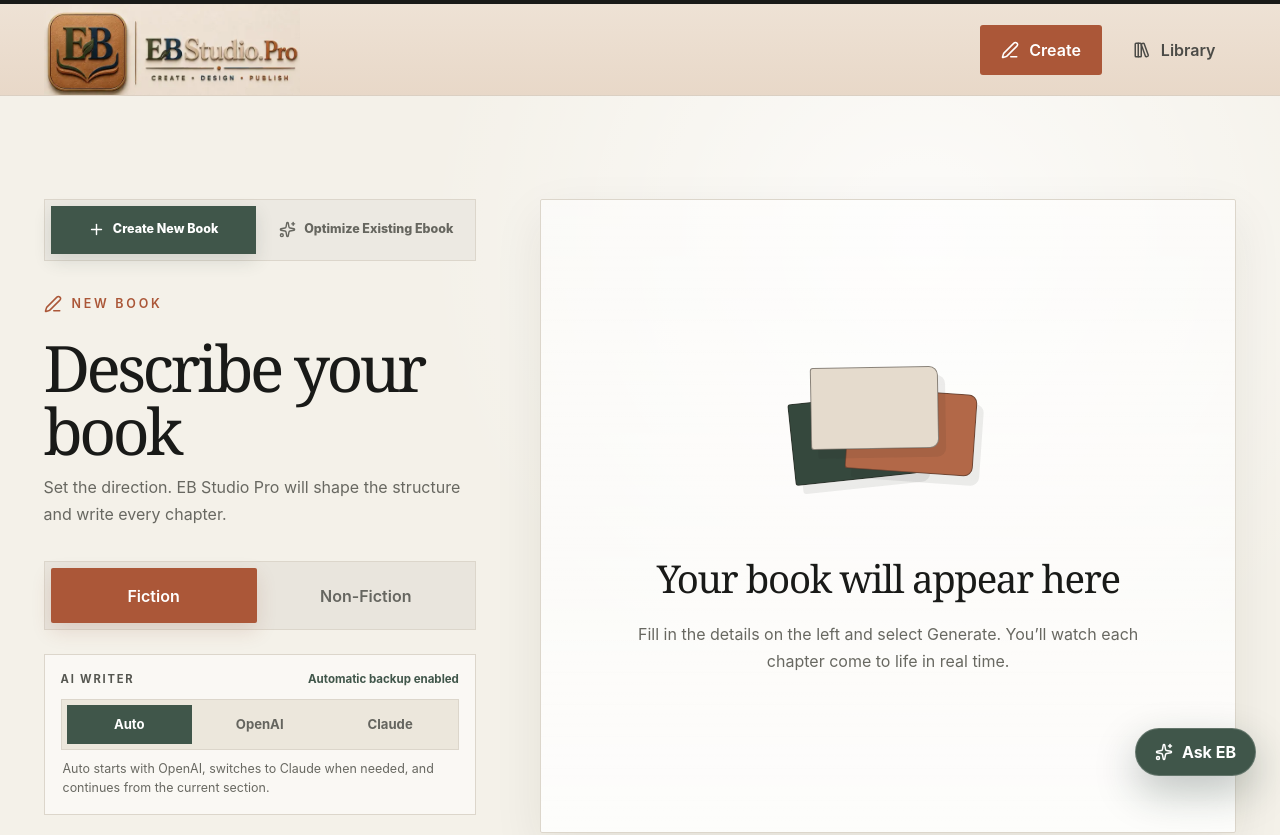
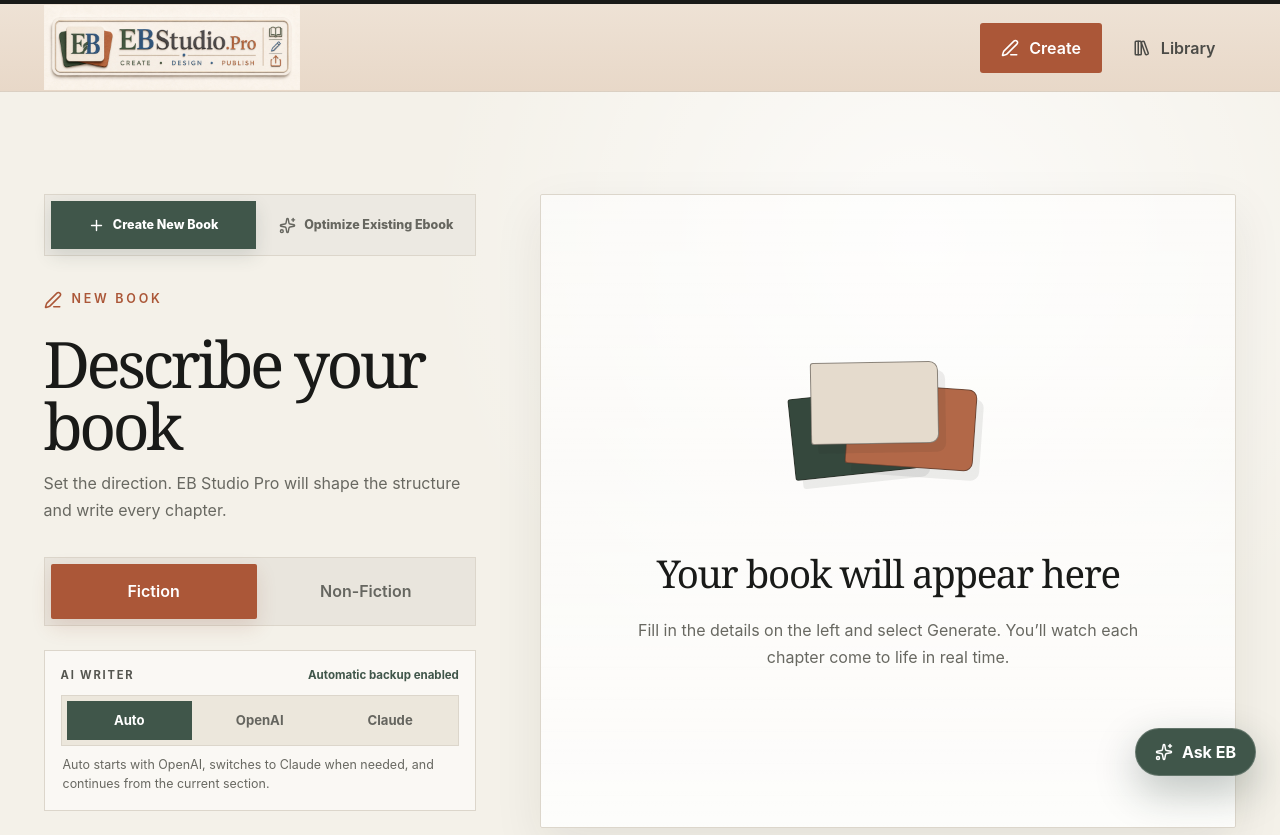
Before and after one commit to SulongUragon/ebstudio.pro, a Next.js app: page / in a window 1280 px wide. Shown: the top 835 px of the page. Built offline with nearby package versions, Linux system fonts and the light colour scheme.

Commit message:
Use cream horizontal logo in desktop app header

```diff
--- a/app/ebook-studio.tsx
+++ b/app/ebook-studio.tsx
@@ -462,7 +462,7 @@ export default function EbookStudio() {
         <button className="brand" onClick={() => setView("create")} aria-label="Go to creator">
           <img
             className="brand-logo brand-logo-desktop"
-            src="/brand/ebstudio-pro-horizontal-light.webp"
+            src="/brand/ebstudio-pro-horizontal-cream.svg"
             alt="EB Studio Pro — Create, Design, Publish"
             width="590"
             height="210"
```
